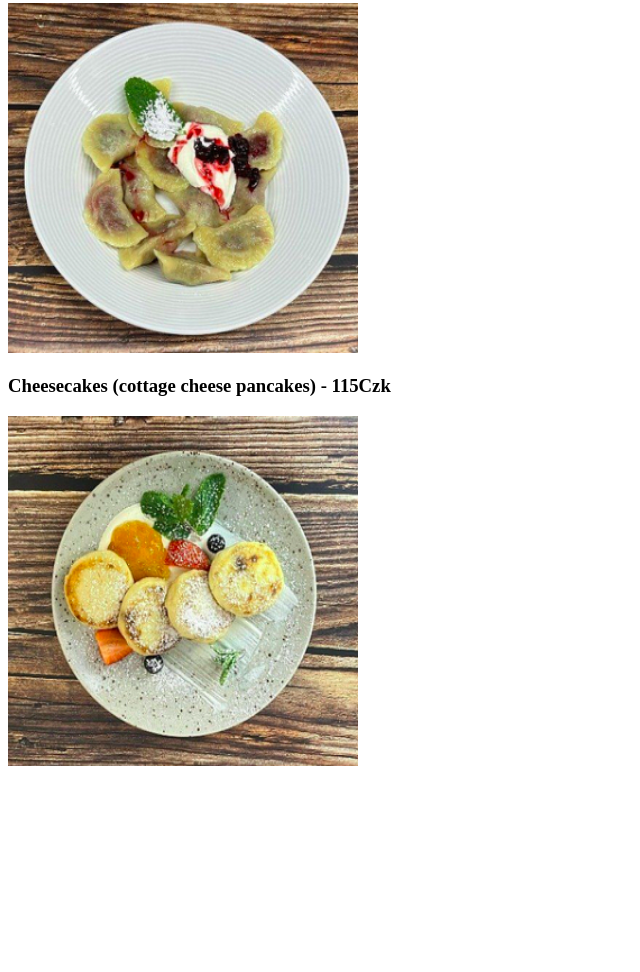
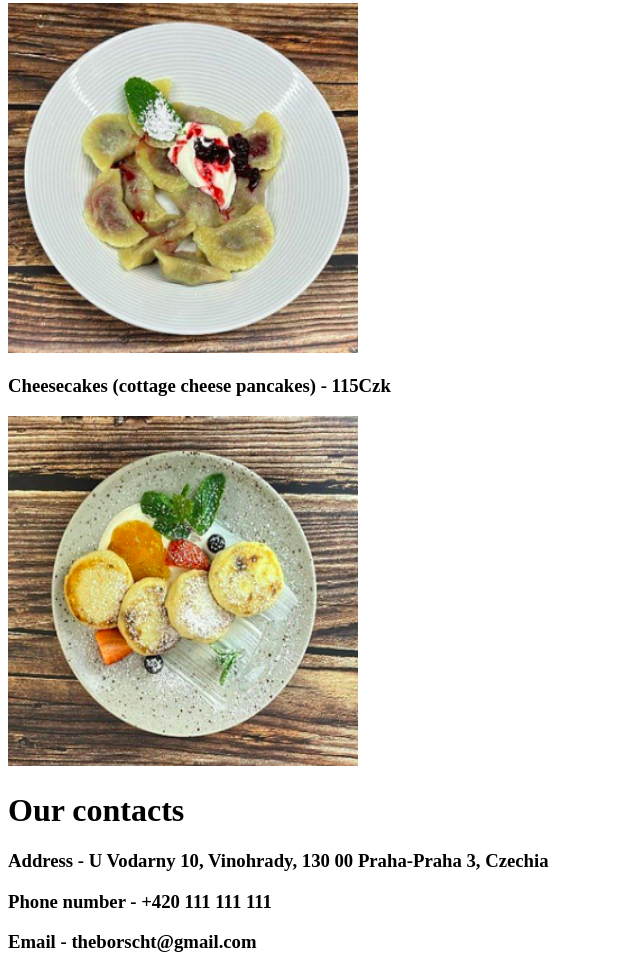
Before and after one commit to silenceinspace/Restaurant-page, a website built with webpack: page dist/index.html in a window 1280 px wide. Shown: the part 4405-5377 px from the top of the page, without its empty margins (0-640 px from the left). Before the commit the page ends 5183 px from the top, so only its background shows below. Built offline with nearby package versions, Linux system fonts and the light colour scheme.

Commit message:
Add a module to render my contacts page

```diff
--- /dev/null
+++ b/src/contact-page.js
@@ -0,0 +1,30 @@
+export { renderContacts };
+
+const divContent = document.body.querySelector("#content");
+
+function renderContacts() {
+  const contactsDiv = document.createElement("div");
+  contactsDiv.classList.add("contact-section");
+  divContent.append(contactsDiv);
+
+  const pageHeader = document.createElement("h1");
+  pageHeader.textContent = "Our contacts";
+  contactsDiv.append(pageHeader);
+
+  for (let i = 0; i < 3; i++) {
+    const header = document.createElement("h3");
+    switch (i) {
+      case 0:
+        header.textContent =
+          "Address - U Vodarny 10, Vinohrady, 130 00 Praha-Praha 3, Czechia";
+        break;
+      case 1:
+        header.textContent = "Phone number - +420 111 111 111";
+        break;
+      case 2:
+        header.textContent = "Email - theborscht@gmail.com";
+        break;
+    }
+    contactsDiv.append(header);
+  }
+}
--- a/src/index.js
+++ b/src/index.js
@@ -1,6 +1,10 @@
-import { renderTopSection, renderMiddleSection} from "./initial-page";
+import { renderContacts } from "./contact-page";
+import { renderTopSection, renderMiddleSection } from "./initial-page";
 import { renderMenu } from "./menu-page";
 
 renderTopSection();
 renderMiddleSection();
+
 renderMenu();
+
+renderContacts();
```
Also changed, not shown: dist/index.html, dist/main.js.
